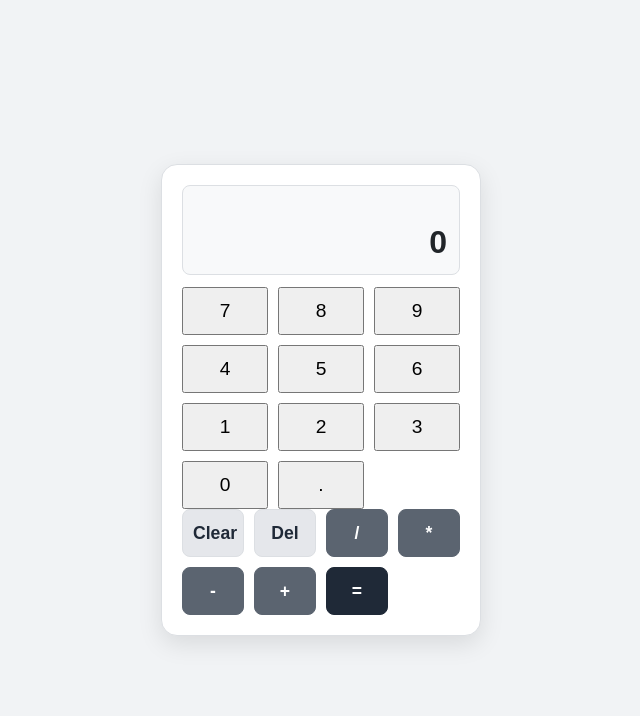
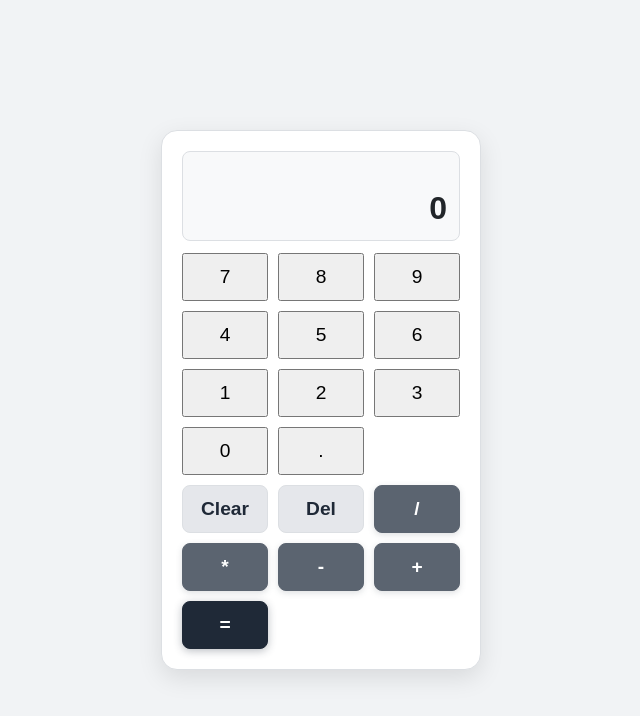
Before and after one commit to seanhoenderdos/calculator, a website: page index.html in a window 1280 px wide. Shown: the whole page, without its empty margins (319-959 px from the left). Drawn offline with Linux system fonts and the light colour scheme.

Commit message:
Style calculator operator buttons

```diff
--- a/css/operators.css
+++ b/css/operators.css
@@ -2,8 +2,9 @@
 
 #operator-pad {
   display: grid;
-  grid-template-columns: repeat(4, minmax(0, 1fr));
+  grid-template-columns: repeat(3, 1fr);
   gap: 10px;
+  margin-top: 10px;
 }
 
 .calc-operator,
@@ -11,26 +12,31 @@
   min-width: 0;
   min-height: 48px;
   padding: 10px;
+  box-sizing: border-box;
   border: 1px solid #dcdfe3;
   border-radius: 8px;
   font-family: Arial, sans-serif;
-  font-size: 1.1rem;
+  font-size: 1.2rem;
   font-weight: 600;
   cursor: pointer;
   transition:
     background-color 0.2s ease,
-    transform 0.1s ease;
+    transform 0.1s ease,
+    box-shadow 0.2s ease;
 }
 
 .calc-operator {
   background-color: #5b6470;
   border-color: #5b6470;
   color: #ffffff;
+  box-shadow: 0 2px 6px rgba(91, 100, 112, 0.2);
 }
 
 .calc-operator:hover {
-  background-color: #5b6470;
-  border-color: #5b6470;
+  background-color: #454d57;
+  border-color: #454d57;
+  transform: translateY(-1px);
+  box-shadow: 0 4px 10px rgba(91, 100, 112, 0.3);
 }
 
 .calc-utility {
@@ -46,15 +52,20 @@
   background-color: #1f2937;
   border-color: #1f2937;
   color: #ffffff;
+  box-shadow: 0 2px 8px rgba(31, 41, 55, 0.3);
 }
 
 .calc-utility[data-action='equals']:hover {
-  background-color: #5b6470;
+  background-color: #374151;
+  border-color: #374151;
+  transform: translateY(-1px);
+  box-shadow: 0 4px 12px rgba(31, 41, 55, 0.4);
 }
 
 .calc-operator:active,
 .calc-utility:active {
-  transform: scale(0.97);
+  transform: scale(0.97) translateY(0);
+  box-shadow: none;
 }
 
 .calc-operator:focus-visible,
```
